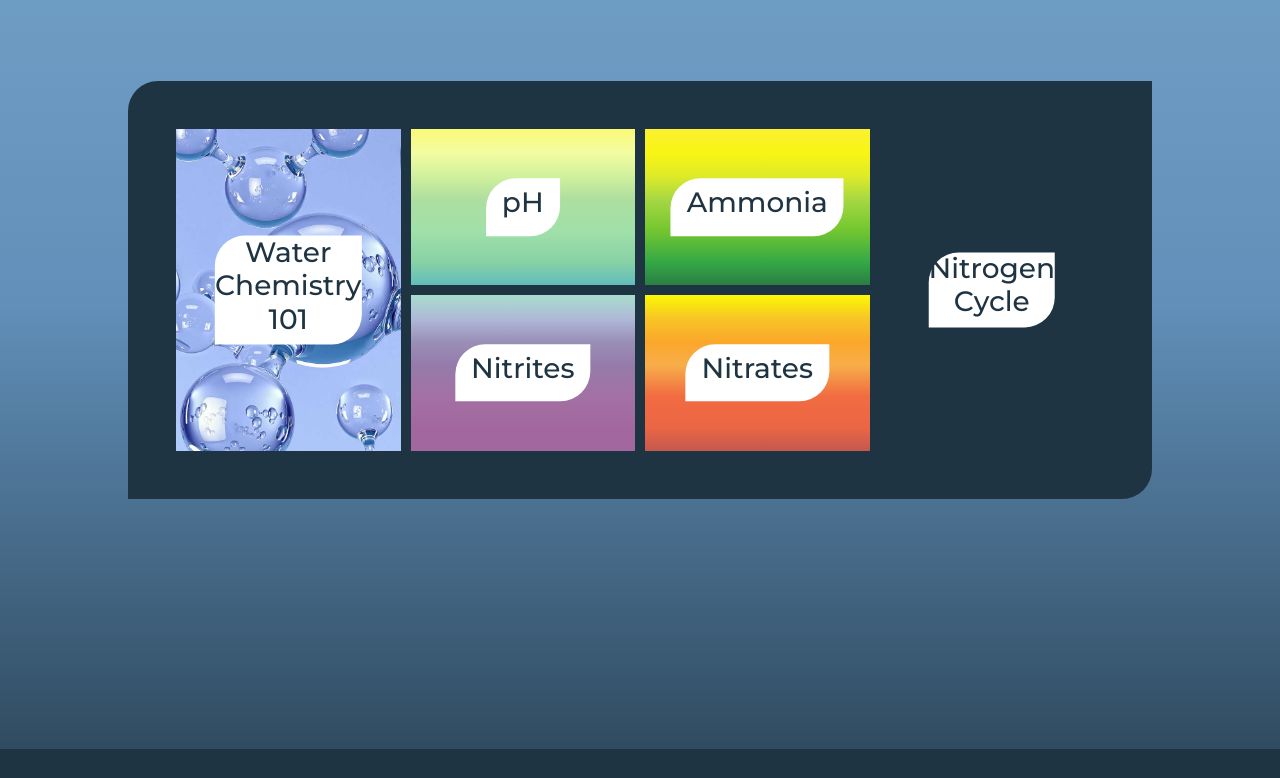
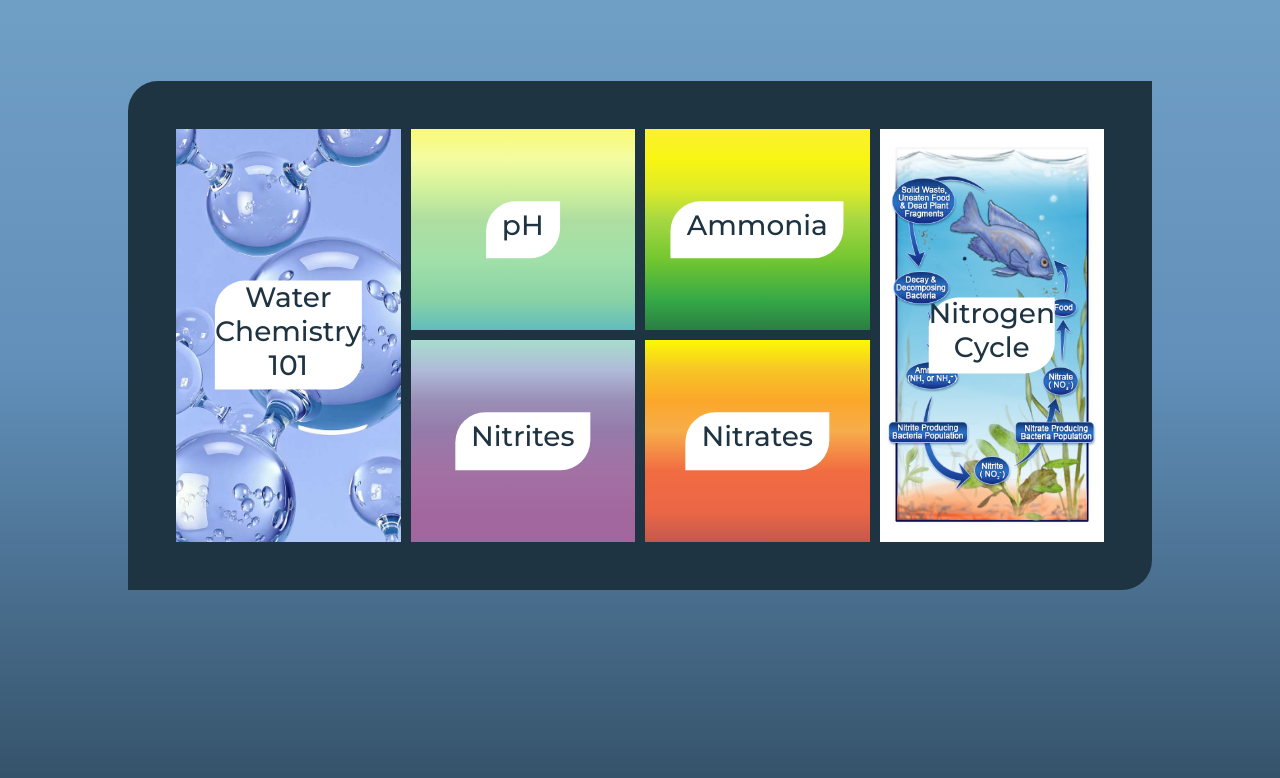
Before and after one commit to garylouhurd/freshH2O101, a website: page index.html in a window 1280 px wide. Shown: the part 1740-2518 px from the top of the page. Drawn offline with nearby package versions, Linux system fonts and the light colour scheme.

Commit message:
correct nitrogen image path on index.

```diff
--- a/index.html
+++ b/index.html
@@ -128,7 +128,7 @@
         </div>
       </div>
       <div class="chemistryImgLink nitro101">
-        <a href="waterChemistry.html"> <img src="./images/nitrocycle.jpg" alt="desk tank"></img> </a>
+        <a href="waterChemistry.html"> <img src="./images/backgroundImages/NitrogenCycle.jpg" alt="desk tank"></img> </a>
         <div class="chemistryImgLinkTitle">
           <h3>Nitrogen Cycle</h3>
         </div>
```
